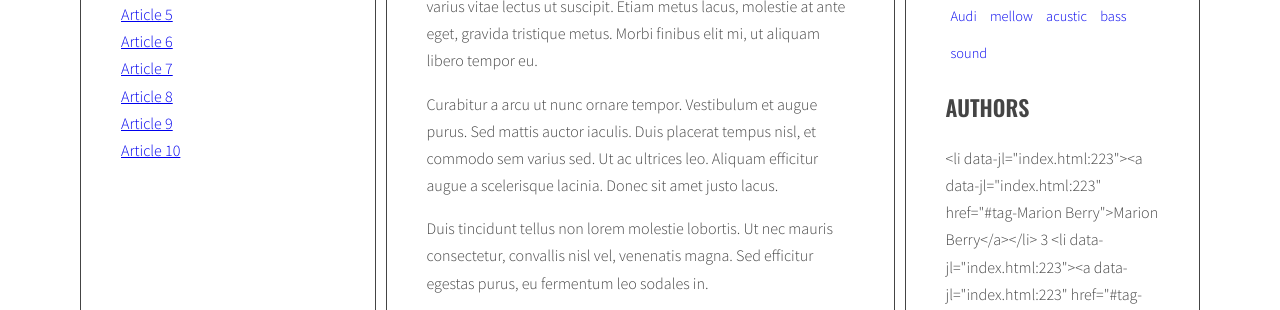
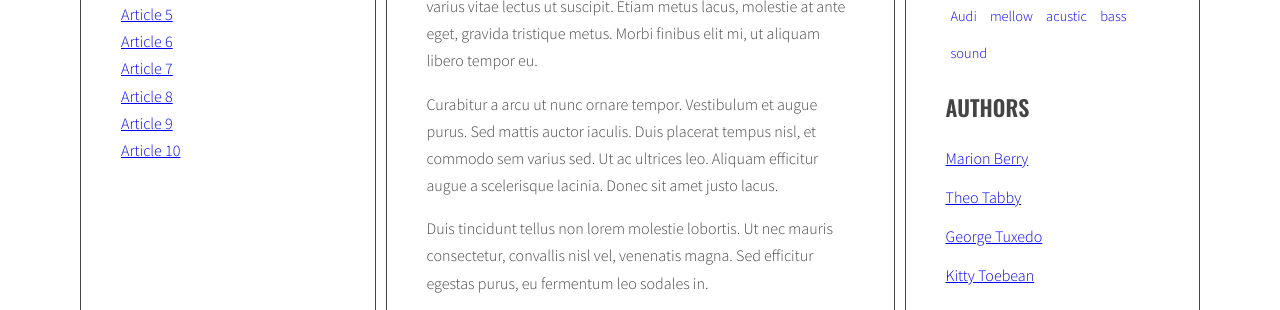
Before and after one commit to SiwsON1/javascript-blog, a website: page index.html in a window 1280 px wide. Shown: the part 466-776 px from the top of the page. Drawn offline with nearby package versions, Linux system fonts and the light colour scheme.

Commit message:
Add finished handlebars code

```diff
--- a/index.html
+++ b/index.html
@@ -211,7 +211,7 @@
       </div>
       <script id="template-authors-link" type="text/x-handlebars-template">
         {{#each authors}}
-        {{author}} {{count}}
+        <li><a href="#tag-{{author}}">{{ author }}</a></li>
         {{/each}}
     </script>
       <script id="template-cloud-link" type="text/x-handlebars-template">
--- a/js/script.js
+++ b/js/script.js
@@ -218,7 +218,7 @@
         count: allTags[tag],
         className: calculateTagClass(allTags[tag], tagsParams)
       });
-
+      console.log('stare to' + tag);
     }
     /* [NEW] END LOOP: for each tag in allTags: */
 
@@ -275,11 +275,11 @@
 
       tagsList.innerHTML = htmlTag;
       /* [NEW] check if this link is NOT already in allTags */
-      if(!allAuthors[tagHTML]) {
+      if(!allAuthors[tags]) {
         /* [NEW] add tag to allTags object */
-        allAuthors[tagHTML] = 1;
+        allAuthors[tags] = 1;
       } else {
-        allAuthors[tagHTML]++;
+        allAuthors[tags]++;
       }
       /* [NEW] find list of tags in right column */
       const tagList = document.querySelector('.authors');
@@ -295,6 +295,7 @@
         allAuthorsData.authors.push({
           author: tag,
           count: allAuthors[tag],
+
 
         },
         console.log('nowe to'+ tag + allAuthors[tag])
```
